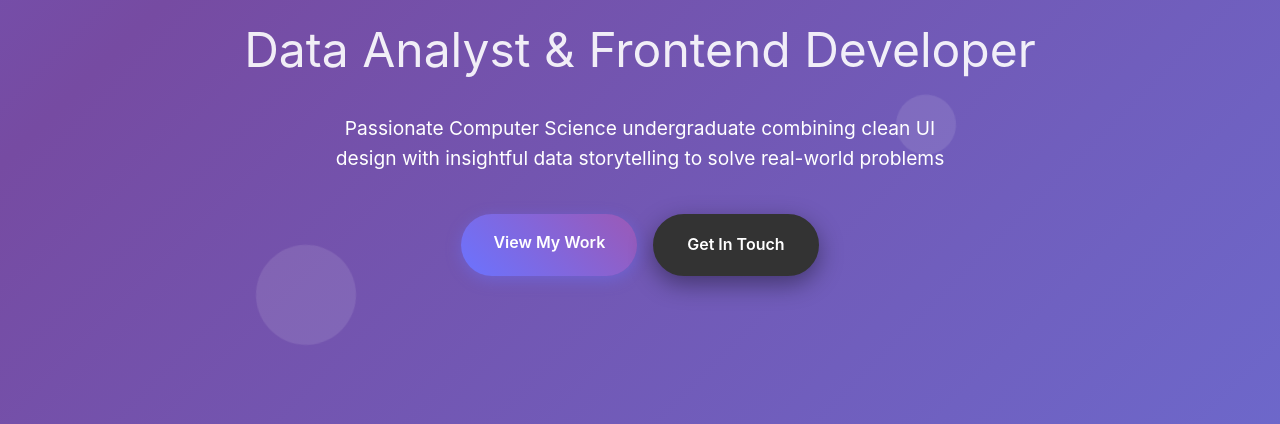
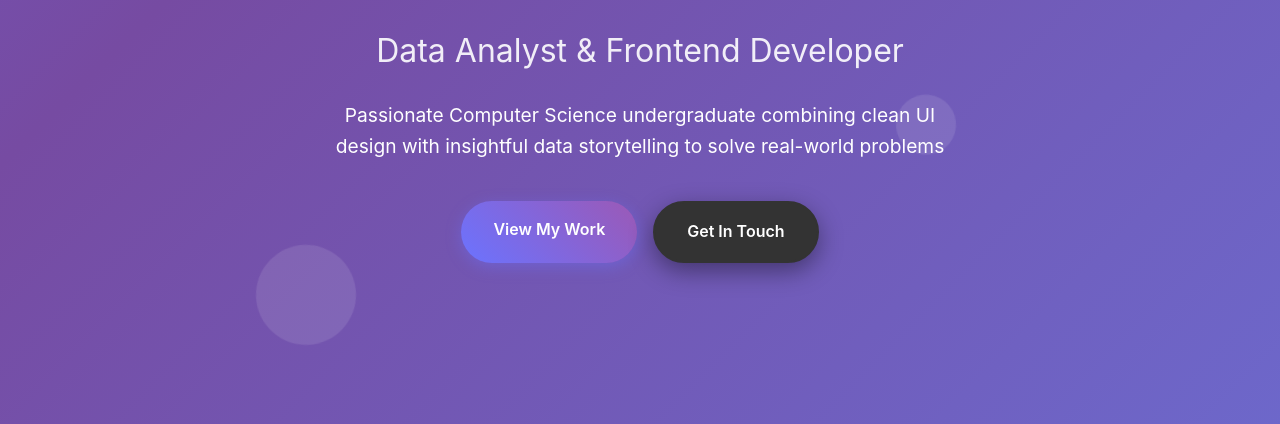
Before and after one commit to nimesh5911/My-Personal-Portfolio, a plain HTML site: page index.html in a window 1280 px wide. Shown: the part 376-800 px from the top of the page. Drawn offline with Linux system fonts and the light colour scheme.

Commit message:
index.css

```diff
--- a/index.css
+++ b/index.css
@@ -156,7 +156,7 @@
 
 /* Subtitle */
 .hero .subtitle {
-    font-size: clamp(3rem, 3vw, 2rem);
+    font-size: clamp(2rem, 3vw, 2rem);
     margin-bottom: 1.5rem;
     opacity: 0;
     color: rgba(255, 255, 255, 0.9);
```
